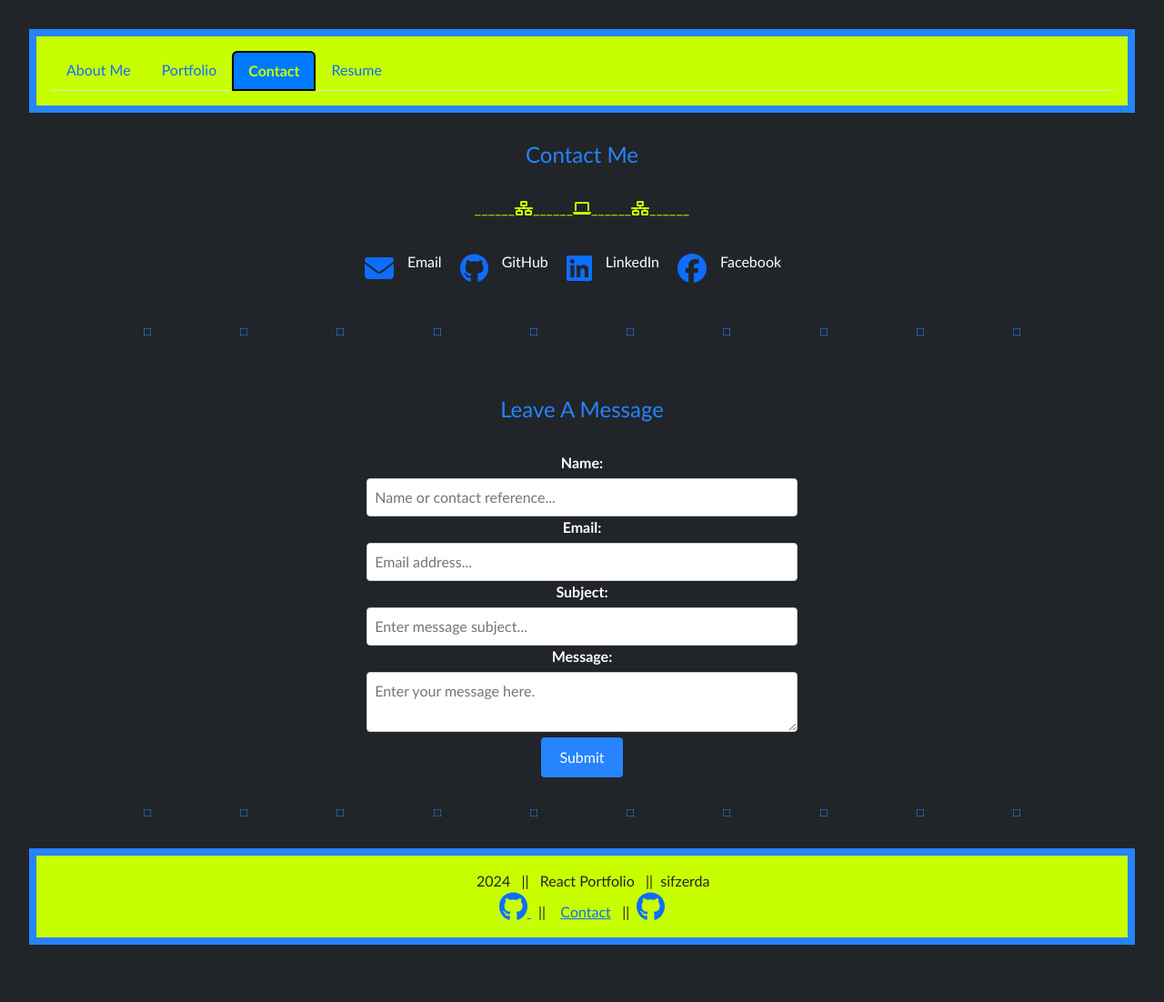
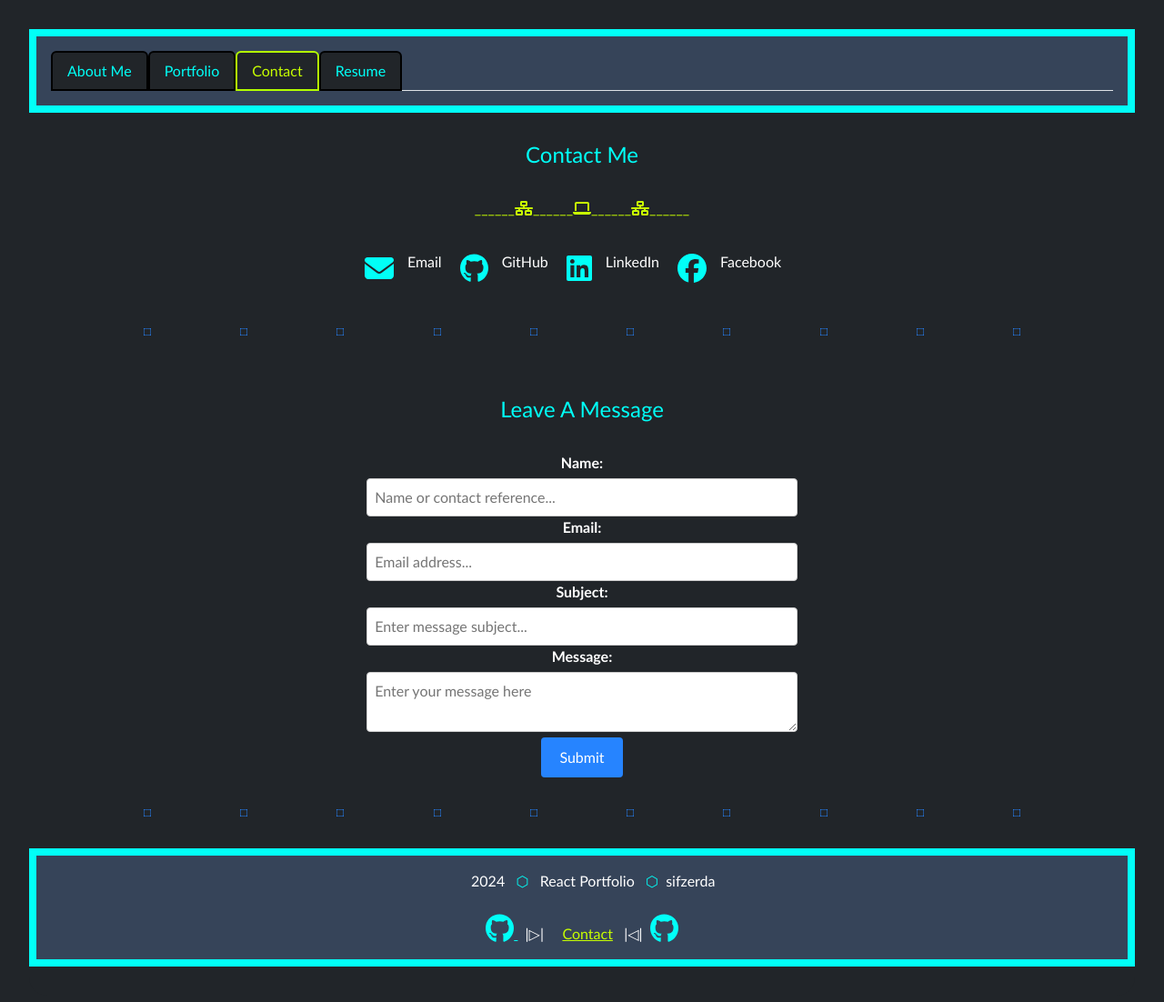
Before and after one commit to sifzerda/react-challenge, a React (Vite) app: page /Contact in a window 1280 px wide. Shown: the top 1102 px of the page at 91% size. Built offline with nearby package versions, Linux system fonts and the light colour scheme.

Commit message:
nav styling

```diff
--- a/src/App.css
+++ b/src/App.css
@@ -10,6 +10,8 @@
   --yellow: #e5dc15;
   --dark-yellow: #c2bb11;
   --bootstrap-dark: #212529;
+  --bootstrap-lighter: #364459;
+  --cyan: #01fff7;
 
 }
 
@@ -57,16 +59,16 @@ main.mx-3 {
 }
 
 header.header {
-  background: var(--volt);
+  background:  var(--bootstrap-lighter);
   padding: 16px;
-  border: var(--blue) solid 8px;
+  border: var(--cyan) solid 8px;
 }
 
 footer.footer {
   margin-top: auto;
-  background: var(--volt);
+  background:  var(--bootstrap-lighter);
   padding: 16px;
-  border: var(--blue) solid 8px;
+  border: var(--cyan) solid 8px;
 }
 
 .nav-links {
@@ -83,22 +85,27 @@ footer.footer {
   /* border: red solid 2px; */
 }
 
+.nav-link {
+  background-color: var(--bootstrap-dark) !important;
+  color: var(--cyan) !important;
+  border: 2px solid black !important;
+}
+
 .nav-link.active {
-  background-color: #007bff !important;
+  background-color: var(--bootstrap-dark) !important;
   color: var(--volt) !important;
-  font-weight: bold;
-  border: 2px solid black !important;
+  border: 2px solid rgb(179, 255, 0) !important;
 }
 
 h1 {
   margin: 32px 0;
-  color: var(--blue);
+  color: var(--cyan);
   font-size: 24px;
 }
 
 h3 {
   margin: auto;
-  color: rgb(66, 171, 231);
+  color: var(--cyan);
   font-size: 20px;
 }
 
@@ -137,7 +144,7 @@ div.project-card {
   flex-direction: column;
   justify-content: center;
   max-width: 400px;
-  border: 3px solid #ddd;
+  border: 3px solid  var(--cyan);
   border-radius: 8px;
   box-shadow: 0 2px 4px rgba(0, 0, 0, 0.1);
   overflow: hidden;
@@ -169,12 +176,29 @@ a.a-title {
   opacity: 1;
   -webkit-transition: .3s ease-in-out;
   transition: .3s ease-in-out;
-  border: var(--blue) solid 3px;
+  border:  var(--cyan) solid 1px;
   border-radius: 3%;
 }
 
 .project-card:hover img {
   opacity: .5;
+}
+/* Footer -------------------------------------------------------------- */
+
+.red-text {
+  color: white;
+}
+
+.cyan-text {
+  color: var(--cyan);
+}
+
+.volt-text {
+  color: var(--volt);
+}
+
+a {
+color: var(--cyan);
 }
 
 /* bucket app ---------------------------------------------------------*/
--- a/src/components/ContactForm.jsx
+++ b/src/components/ContactForm.jsx
@@ -90,7 +90,7 @@ function ContactForm() {
                 <label htmlFor="message">Message:</label>
                 <textarea
                     id="message"
-                    placeholder="Enter your message here."
+                    placeholder="Enter your message here"
                     name="message"
                     value={input.message}
                     className="contact-form-input"
--- a/src/components/Footer.jsx
+++ b/src/components/Footer.jsx
@@ -7,10 +7,10 @@ function Footer () {
     return (
 
   <div className="footer">
-  &nbsp;&nbsp;&nbsp;&nbsp;&nbsp;&nbsp;2024 &nbsp;&nbsp;||&nbsp; &nbsp;React Portfolio&nbsp; &nbsp;||&nbsp;&nbsp;sifzerda <br></br>
+  &nbsp;&nbsp;&nbsp;&nbsp;&nbsp;&nbsp;<span className="red-text">2024</span> &nbsp;&nbsp;<span className="cyan-text">⬡</span>&nbsp; &nbsp;<span className="red-text">React Portfolio</span>&nbsp; &nbsp;<span className="cyan-text">⬡</span>&nbsp;&nbsp;<span className="red-text">sifzerda</span><br></br><br></br>
      <a href="https://github.com/sifzerda" target="_blank" rel="noopener noreferrer">
             <FontAwesomeIcon icon={faGithub}  size="2x" /> </a>
-&nbsp; ||&nbsp;&nbsp;&nbsp; <a href="mailto:tydamon@hotmail.com">Contact</a>&nbsp; &nbsp;||&nbsp;&nbsp;
+&nbsp; <span className="red-text">|▷|</span> &nbsp;&nbsp;&nbsp; <a className="volt-text" href="mailto:tydamon@hotmail.com">Contact</a>&nbsp; &nbsp;<span className="red-text">|◁|</span>&nbsp;&nbsp;
   <a href="https://github.com/sifzerda/react-portfolio" target="_blank" rel="noopener noreferrer">
             <FontAwesomeIcon icon={faGithub}  size="2x" /> </a>
   </div>
```
